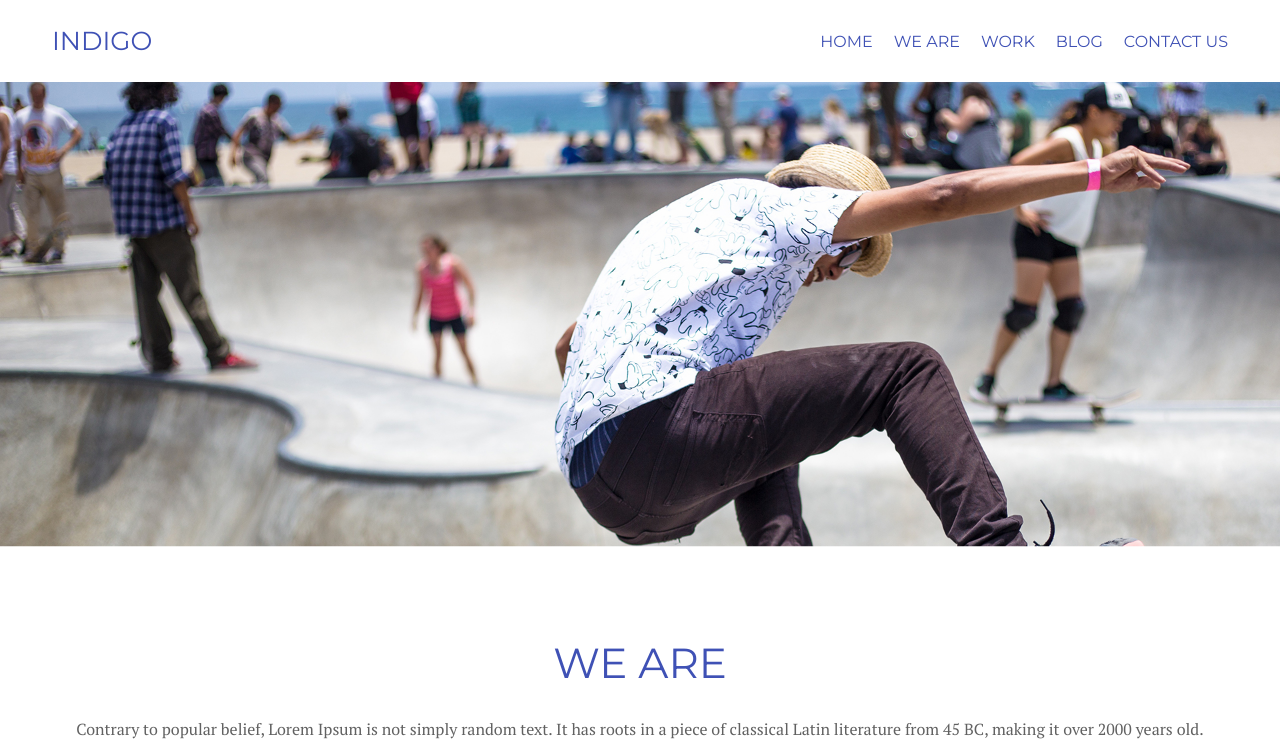
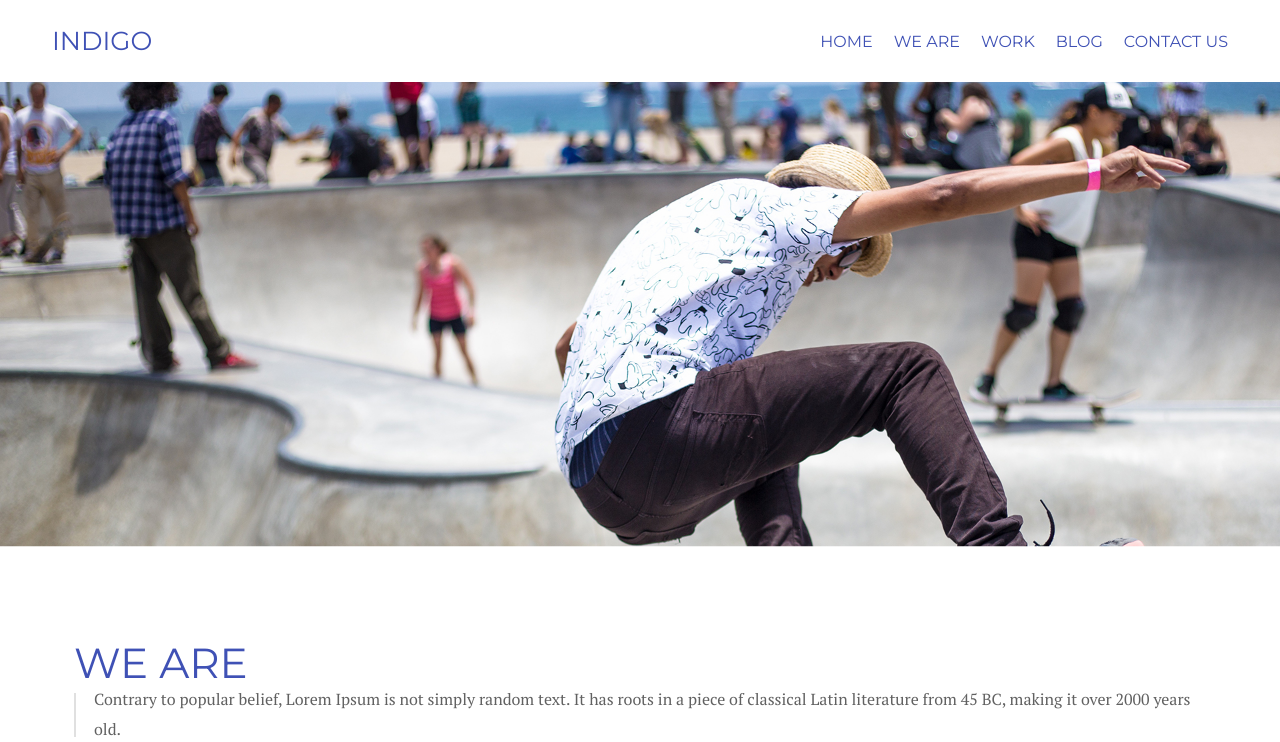
Before and after one commit to NewBean0312/IndigoWebSiteCode, a plain HTML site: page index.html in a window 1280 px wide. Shown: the top 742 px of the page. Drawn offline with Linux system fonts and the light colour scheme.

Commit message:
(+추가) Display 영역 반응형 웹 CSS 작업

```diff
--- a/css/index.css
+++ b/css/index.css
@@ -171,4 +171,33 @@
 
 /* PC용 CSS */
 @media all and (min-width: 1132px) {
+  /* 디스플레이 영역 CSS */
+  .display-section {
+    text-align: left;
+  }
+
+  .display-section .sec-tit {
+    float: left;
+    margin-bottom: 0;
+  }
+
+  .display-section .desc {
+    position: relative;
+    float: left;
+    padding-left: 20px;
+    font-family: 'PT Serif';
+    color: #616161;
+    line-height: 1.9;
+  }
+
+  .display-section .desc::before {
+    display: block;
+    position: absolute;
+    top: 9px;
+    left: 0;
+    width: 2px;
+    height: 44px;
+    background-color: #e0e0e0;
+    content:"";
+  }
 }
```
